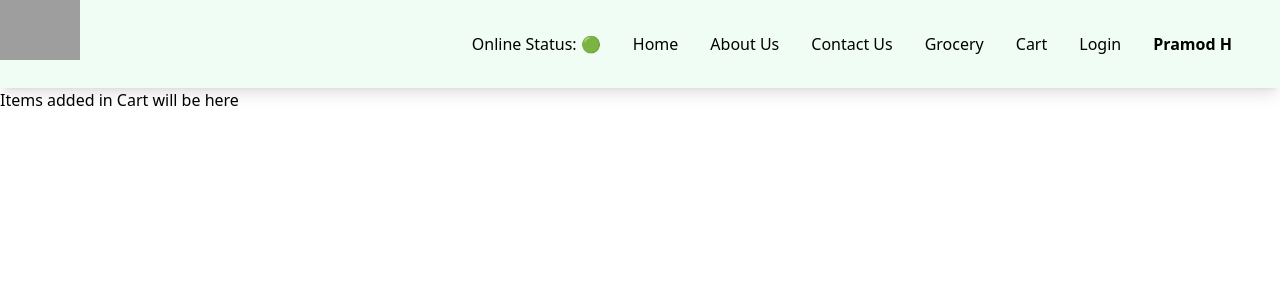
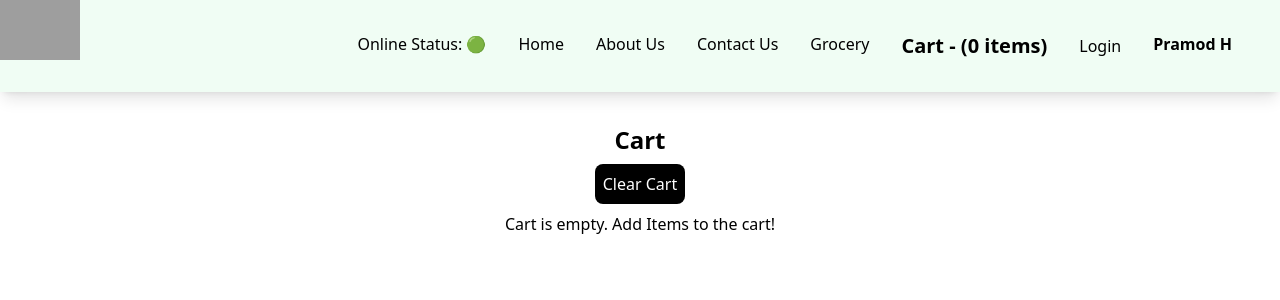
Before and after one commit to pramod24cr/FoodPanda, a React (Vite) app: page /cart in a window 1280 px wide. Shown: the top 300 px of the page. Built offline with nearby package versions, Linux system fonts and the light colour scheme; grey boxes are pictures that could not be loaded.

Commit message:
Episode 12

```diff
--- a/src/components/Cart.js
+++ b/src/components/Cart.js
@@ -1,8 +1,36 @@
+import { useSelector } from "react-redux";
+import { clearCart } from "../utils/cartSlice";
+import ItemList from "./ItemList";
+import { useDispatch } from "react-redux";
+
 const Cart = () => {
-    return (
-      <div>
-        <h1>Items added in Cart will be here</h1>
+  const cartItems = useSelector((store) => store.cart.items);
+
+  console.log(cartItems);
+
+  const dispatch = useDispatch();
+
+  const handleClearCart = () => {
+    dispatch(clearCart());
+  };
+
+  return (
+    <div className="text-center m-4 p-4">
+      <h1 className="text-2xl font-bold">Cart</h1>
+      <div className="w-6/12 m-auto">
+        <button
+          className=" p-2 m-2 bg-black text-white rounded-lg"
+          onClick={handleClearCart}
+        >
+          Clear Cart
+        </button>
+        {cartItems?.length === 0 && (
+          <h1> Cart is empty. Add Items to the cart!</h1>
+        )}
+        <ItemList items={cartItems} />
       </div>
-    );
-  };
-  export default Cart;
+    </div>
+  );
+};
+
+export default Cart;
--- a/src/components/Header.js
+++ b/src/components/Header.js
@@ -3,13 +3,17 @@
 import { Link } from "react-router";
 import useOnlineStatus from "../utils/useOnlineStatus";
 import UserContext from "../utils/UserContext";
-
+import { useSelector } from "react-redux";
 
 const Header = () => {
   const [btnNameReact, setBtnNameReact] = useState("Login");
   const onlineStatus = useOnlineStatus();
   const { loggedInUser } = useContext(UserContext);
-  console.log(loggedInUser);
+  // console.log(loggedInUser);
+
+  // Subscribing to the store using a Selector
+  const cartItems = useSelector((store) => store.cart.items);
+  console.log(cartItems);
 
   return (
     <div className="flex justify-between bg-pink-100 shadow-lg sm:bg-yellow-50 lg:bg-green-50">
@@ -33,8 +37,8 @@
           <li className="px-4">
             <Link to="/grocery">Grocery</Link>
           </li>
-          <li className="px-4">
-            <Link to="/cart">Cart</Link>
+          <li className="px-4 font-bold text-xl">
+            <Link to="/cart">Cart - ({cartItems.length} items)</Link>
           </li>
 
           <button
--- a/src/components/ItemList.js
+++ b/src/components/ItemList.js
@@ -1,6 +1,14 @@
+import { useDispatch } from "react-redux";
+import { addItem } from "../utils/cartSlice";
 import { CDN_URL } from "../utils/constants";
 
 const ItemList = ({ items, dummy }) => {
+    const dispatch = useDispatch();
+    const handleAddItem = (item) => {
+        // Dispatch an action
+        dispatch(addItem(item));
+    };
+
   return (
     <div>
       {items.map((item) => (
@@ -22,7 +30,10 @@
           </div>
           <div className="w-3/12 p-4">
             <div className="absolute">
-              <button className="p-2 mx-16 rounded-lg bg-black text-white shadow-lg">
+              <button
+               className="p-2 mx-16 rounded-lg bg-black text-white shadow-lg"
+                onClick={() => handleAddItem(item)}
+                >
                 Add +
               </button>
             </div>
--- a/src/components/RestaurantCategory.js
+++ b/src/components/RestaurantCategory.js
@@ -16,7 +16,7 @@
           <span className="font-bold text-lg">
             {data.title} ({data.itemCards.length})
           </span>
-          <span>⬇️</span>
+          <span>▼</span>
         </div>
 
         {showItems && <ItemList items={data.itemCards} dummy={dummy} />}
--- /dev/null
+++ b/src/utils/appStore.js
@@ -0,0 +1,10 @@
+import { configureStore } from "@reduxjs/toolkit";
+import cartReducer from "./cartSlice";
+
+const appStore = configureStore({
+  reducer: {
+    cart: cartReducer,
+  },
+});
+
+export default appStore;
--- /dev/null
+++ b/src/utils/cartSlice.js
@@ -0,0 +1,28 @@
+import { createSlice, current } from "@reduxjs/toolkit";
+
+const cartSlice = createSlice({
+  name: "cart",
+  initialState: {
+    items: [],
+  },
+  reducers: {
+    addItem: (state, action) => {
+      // Redux Toolkit uses immer BTS
+      state.items.push(action.payload);
+    },
+    removeItem: (state, action) => {
+      state.items.pop();
+    },
+    //originalState = {items: ["pizza"]}
+    clearCart: (state, action) => {
+      //RTK - either Mutate the existing  state or return a new State
+      // state.items.length = 0; // originalState = []
+
+      return { items: [] }; // this new object will be replaced inside originalState = { items: [] }
+    },
+  },
+});
+
+export const { addItem, removeItem, clearCart } = cartSlice.actions;
+
+export default cartSlice.reducer;
```
Also changed, not shown: src/App.js (+11 -6 lines).
